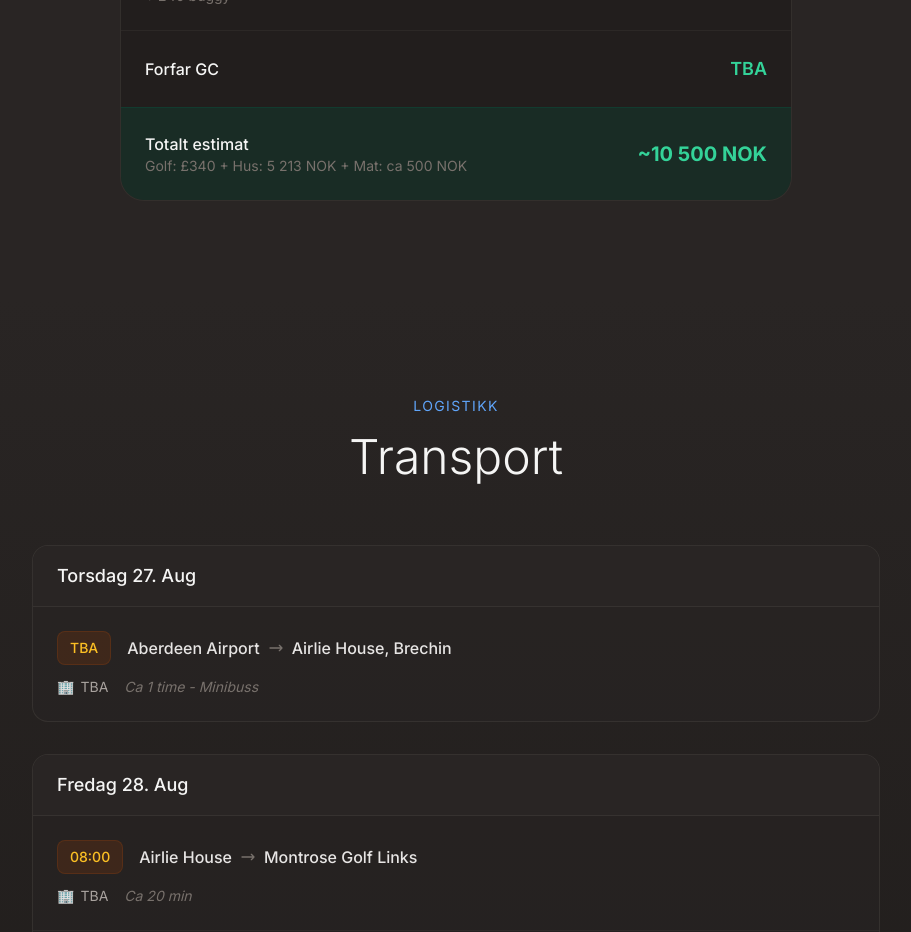
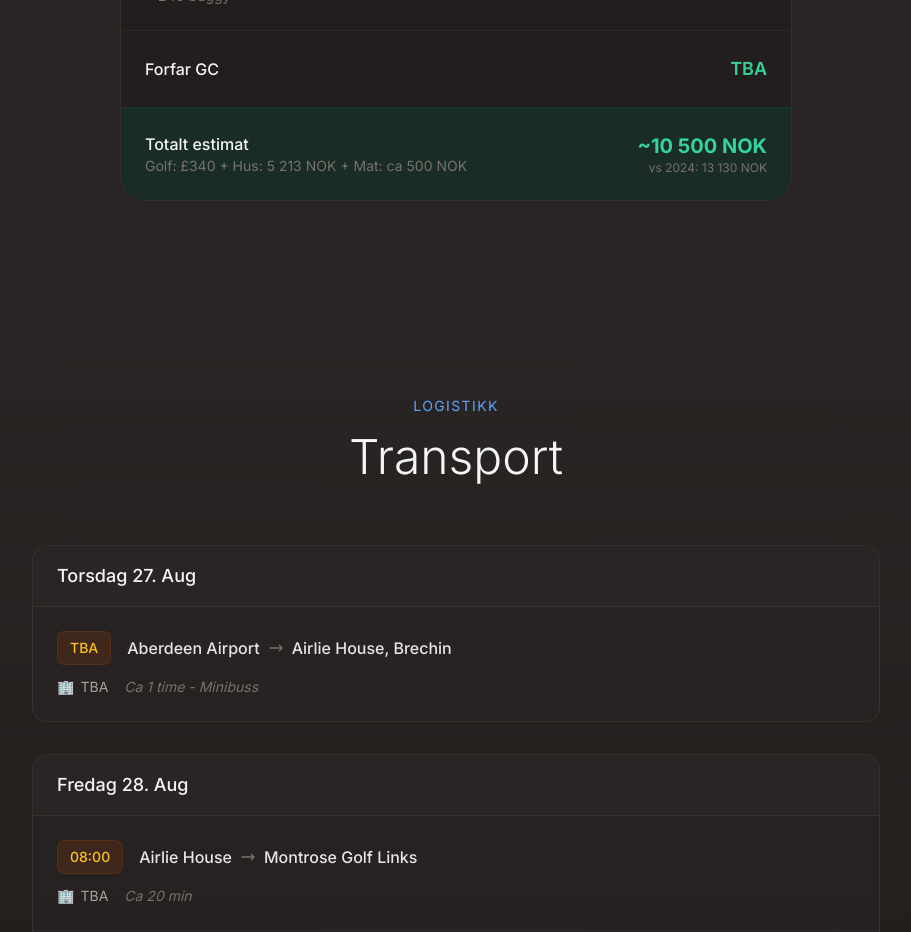
Before and after one commit to dj1p/Skottland2026, a React (Vite) app: page / in a window 1280 px wide. Shown: the part 4740-5672 px from the top of the page, without its empty margins (184-1095 px from the left). Built offline with nearby package versions, Linux system fonts and the light colour scheme.

Commit message:
Update TripPage.tsx

```diff
--- a/src/pages/TripPage.tsx
+++ b/src/pages/TripPage.tsx
@@ -554,7 +554,10 @@
                       <p className="text-stone-100 font-medium">Totalt estimat</p>
                       <p className="text-stone-500 text-sm">Golf: £340 + Hus: 5 213 NOK + Mat: ca 500 NOK</p>
                     </div>
-                    <div className="text-emerald-400 font-bold text-xl">~10 500 NOK</div>
+                    <div className="text-right">
+                      <div className="text-emerald-400 font-bold text-xl">~10 500 NOK</div>
+                      <div className="text-stone-500 text-xs">vs 2024: 13 130 NOK</div>
+                    </div>
                   </div>
                 </div>
               </div>
```
